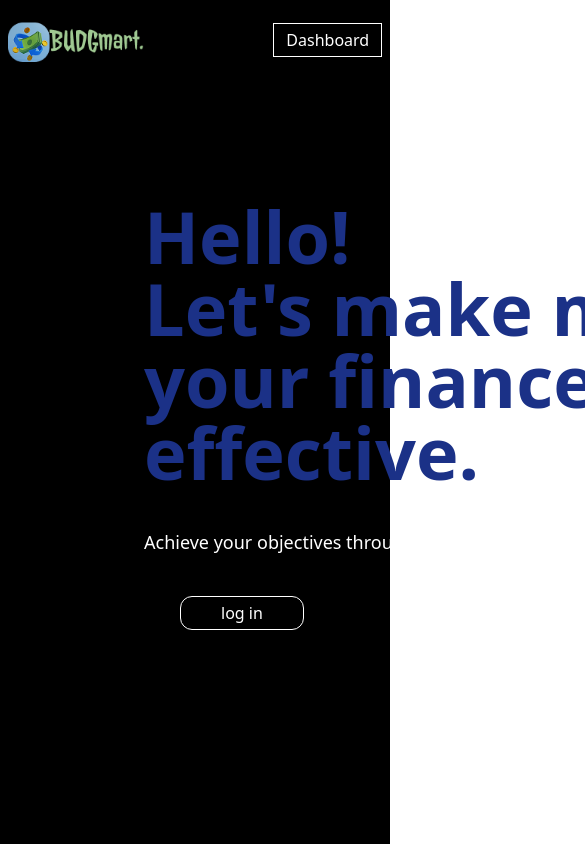
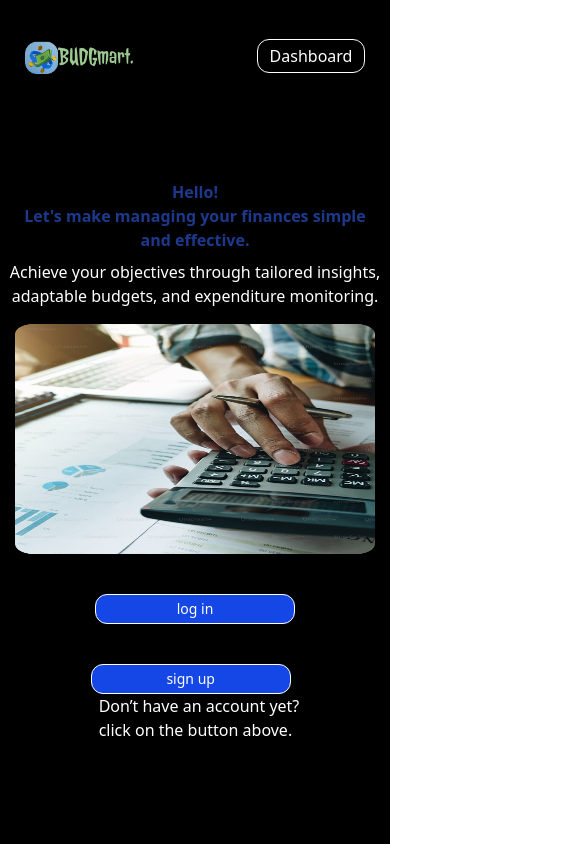
Before and after one commit to Martins-EL/capstone-project, a React app in the folder budget-tracker-app/: page / in a window 390 px wide. Shown: the top 844 px of the page, 585 px wide, since content can reach past the window. Built offline with nearby package versions, Linux system fonts and the light colour scheme; the HTML template or start-up script is replaced by a standard one.

Commit message:
I ensured that the design is responsive for different screens

```diff
--- a/budget-tracker-app/src/App.jsx
+++ b/budget-tracker-app/src/App.jsx
@@ -1,6 +1,6 @@
 import React from "react";
 import "./index.css";
-import HomePage from "./components/homepage";
+import HomePage from "./components/HomePage";
 
 function App() {
   return <HomePage />;
--- a/budget-tracker-app/src/components/HomePage.jsx
+++ b/budget-tracker-app/src/components/HomePage.jsx
@@ -4,41 +4,52 @@ import HomeImage from "../assets/HomeImage.png";
 
 function HomePage() {
   return (
-    <div className="bg-black h-screen md:h-screen sm:h-screen md:bg-black sm:bg-black">
-      <navbar className="  h-20 flex flex-row justify-around items-center   md:flex  md:flex-row md:gap-250 md:items-center md:h-20  md:justify-around  sm:flex sm:justify-around sm:flex-row  sm:items-center sm:h-20">
-        <div className=" w-[250px] ">
+    <div className="bg-black h-screen flex flex-col items-center sm:bg-black sm:h-screen sm:flex sm:flex-col sm:items-center 2xl:bg-black ">
+      <navbar className="h-20 flex flex-row gap-8 justify-around items-center mt-4 sm:flex sm:flex-row sm:justify-around sm:gap-100 sm:mt-4 md:flex  md:justify-around lg:flex lg:justify-around lg:gap-150  2xl:flex 2xl:justify-around 2xl:gap-330 ">
+        <div className="w-[200px]  sm:w-[200px] 2xl:w-[300px]">
           <img src={logo} alt="App logo" />
         </div>
+
         <div>
-          <button className="border-1 border-white text-white px-3 py-1 ">
+          <button className="border-1 border-white text-white px-3 py-1 rounded-xl sm:border-1 sm:border-white sm:text-white sm:px-3 sm:py-1 sm:rounded-xl">
             Dashboard
           </button>
         </div>
       </navbar>
-      <section className="flex flex-row justify-around items-center mt-30 mr-35 gap-34">
-        <div>
-          <h1 className="text-[#1B3187] text-7xl font-bold text-left ml-36">
+      <section>
+        <div className="flex  flex-col mt-20 items-center sm:flex sm:items-center sm:flex-col 2xl:gap-60 md:mt-50 2xl:flex 2xl:flex-row 2xl:text-left 2xl:mt-10  lg:mt-50 2xl:bg-black ">
+          <div className=" flex flex-col items-center 2xl:flex 2xl:flex-col 2xl:h-[500px] lg:items-center lg:flex lg:flex-col ">
+            <h1 className="text-blue-900 font-extrabold text-center text-0.2 mb-2 mt-1 w-90 sm:text-blue-900 sm:font-extrabold sm:text-center sm:text-3xl sm:mb-5 sm:mt-1.5 sm:w-200 sm:h-30 2xl:text-8xl 2xl:mb-60 lg:text-4xl lg:w-245 2xl:text-left 2xl:ml-25 ">
               Hello!
               <br />
-            Let's make managing
-            <br /> your finances simple and
-            <br /> effective.
+              Let's make managing your finances simple and effective.
             </h1>
-          <p className="text-white text-left mt-10 ml-36 text-lg w-250">
-            Achieve your objectives through tailored insights, adaptablebudgets,
-            and expenditure monitoring.
+            <p className="text-white text-0.2 w-100 ml-15 text-center mb-2 sm:text-white sm:w-200 sm:h-10 sm:text-sm  sm:text-center  lg:text-center 2xl:text-left 2xl:text-l 2xl:mt-40 mr-15">
+              Achieve your objectives through tailored insights, adaptable
+              budgets, and expenditure monitoring.
             </p>
-          <div className="w-[700px] flex justify-between ml-45">
-            <button className="border-1  border-white text-white px-10 py-1 mt-10 rounded-xl ">
+          </div>
+          <img
+            src={HomeImage}
+            alt="Image of a man holding calculator"
+            className="w-[360px] h-[230px] mt-2 flex items-center sm:w-175 sm:h-100 sm:flex sm:items-center 2xl:w-[700px] 2xl:h-[600px] lg:w-[900px] lg:h-[500px] 2xl:mr-150"
+          />
+        </div>
+
+        <div className=" h-[150px] flex flex-col items-center md:flex md:flex-row md:justify-around md:items-baseline  2xl:flex 2xl:flex-row 2xl:items-baseline 2xl:bg-black 2xl:w-200 ">
+          <button className="border-1 w-[200px] h-[30px]  bg-blue-700 border-white text-sm text-white px-15 py-1  mt-10 rounded-xl md:border-1 md:border-white md:text-white md:px-10 md:py-1 md:mt-10 md:rounded-xl ">
             log in
           </button>
-            <button className="border-1  border-white text-white px-10 py-1 mt-10 rounded-xl  ">
+          <div>
+            <button className="border-1 w-[200px] h-[30px] bg-blue-700 border-white text-sm text-white px-15 py-1 mt-10 rounded-xl md:border-1 md:border-white md:text-white md:px-10 md:py-1 md:mt-10 md:rounded-xl">
               sign up
             </button>
+            <p className="text-white ml-2 ">
+              Don’t have an account yet?
+              <br />
+              click on the button above.
+            </p>
           </div>
-        </div>
-        <div>
-          <img src={HomeImage} alt="Image of a man holding calculator" />
         </div>
       </section>
     </div>
```
Lines whose indentation alone changed are shown as unchanged.
